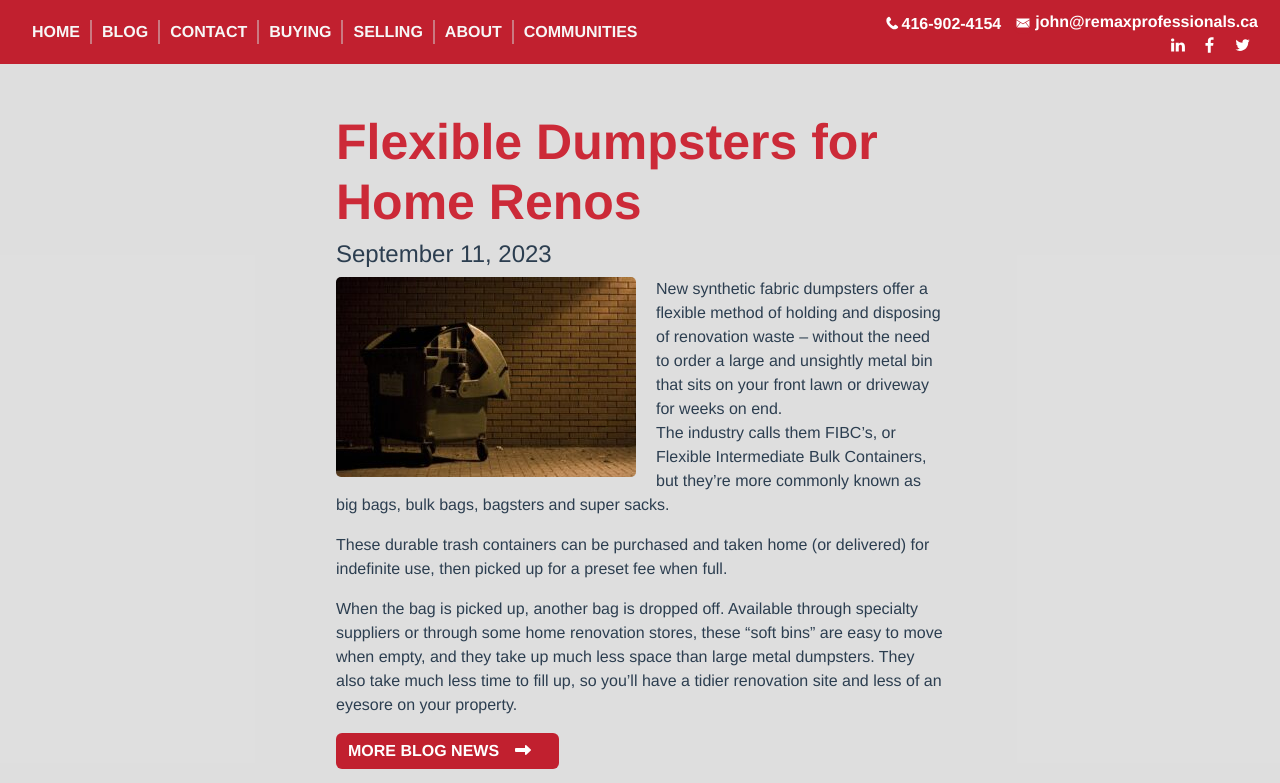
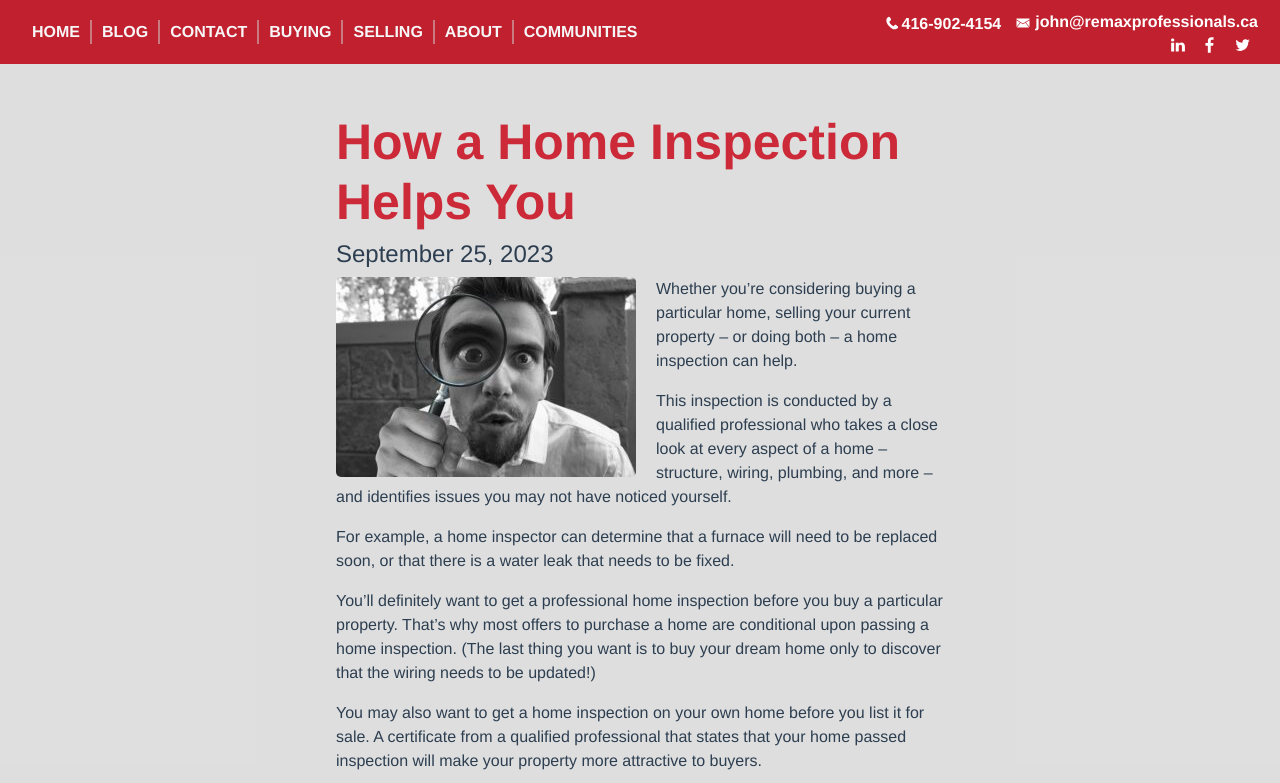
Before and after one commit to Sanparty/jmanucdoc-vue, a Vue app: page /blogposts/1 in a window 1280 px wide. Shown: the top 783 px of the page. Built offline with nearby package versions, Linux system fonts and the light colour scheme.

Commit message:
added blog 34

```diff
--- a/src/js/components/data/blogposts.ts
+++ b/src/js/components/data/blogposts.ts
@@ -614,7 +614,26 @@ const blogpost33: Blogpost = {
     image: "blog33.jpeg",
     imageAlt: "Dumpster"
 };
-const blogpostArray = [blogpost1, blogpost2, blogpost3, blogpost4, blogpost5, blogpost6, blogpost7, blogpost8, blogpost9, blogpost10, blogpost11, blogpost12, blogpost13, blogpost14, blogpost15, blogpost16, blogpost17, blogpost18, blogpost19, blogpost20, blogpost21, blogpost22, blogpost23, blogpost24, blogpost25, blogpost26, blogpost27, blogpost28, blogpost29, blogpost30, blogpost31, blogpost32, blogpost33];
+
+const blogpost34: Blogpost = {
+    id: "blog34",
+    blogName: "How a Home Inspection Helps You",
+    author: "John Manucdoc",
+    date: "September 25, 2023",
+    paragraph1: "Whether you’re considering buying a particular home, selling your current property – or doing both – a home inspection can help.",
+    content: `<p>Whether you’re considering buying a particular home, selling your current property &#8211; or doing both &#8211; a home inspection can help.</p>
+    <p>This inspection is conducted by a qualified professional who takes a close look at every aspect of a home &#8211; structure, wiring, plumbing, and more &#8211; and identifies issues you may not have noticed yourself.</p>
+    <p>For example, a home inspector can determine that a furnace will need to be replaced soon, or that there is a water leak that needs to be fixed.</p>
+    <p>You’ll definitely want to get a professional home inspection before you buy a particular property. That’s why most offers to purchase a home are conditional upon passing a home inspection. (The last thing you want is to buy your dream home only to discover that the wiring needs to be updated!)</p>
+    <p>You may also want to get a home inspection on your own home before you list it for sale. A certificate from a qualified professional that states that your home passed inspection will make your property more attractive to buyers.</p>
+    <p>Many reputable home inspectors are members of a professional industry association. However, it’s important to note that certification or licensing is not a requirement in many jurisdictions. So, select a home inspector carefully.</p>`,
+    link: "blogpost34.html",
+    image: "blog34.jpg",
+    imageAlt: "Inspector"
+};
+
+
+const blogpostArray = [blogpost1, blogpost2, blogpost3, blogpost4, blogpost5, blogpost6, blogpost7, blogpost8, blogpost9, blogpost10, blogpost11, blogpost12, blogpost13, blogpost14, blogpost15, blogpost16, blogpost17, blogpost18, blogpost19, blogpost20, blogpost21, blogpost22, blogpost23, blogpost24, blogpost25, blogpost26, blogpost27, blogpost28, blogpost29, blogpost30, blogpost31, blogpost32, blogpost33, blogpost34];
 
 export default blogpostArray
 
```
Also changed, not shown: src/assets/images/blog/blog34.jpg (added).
